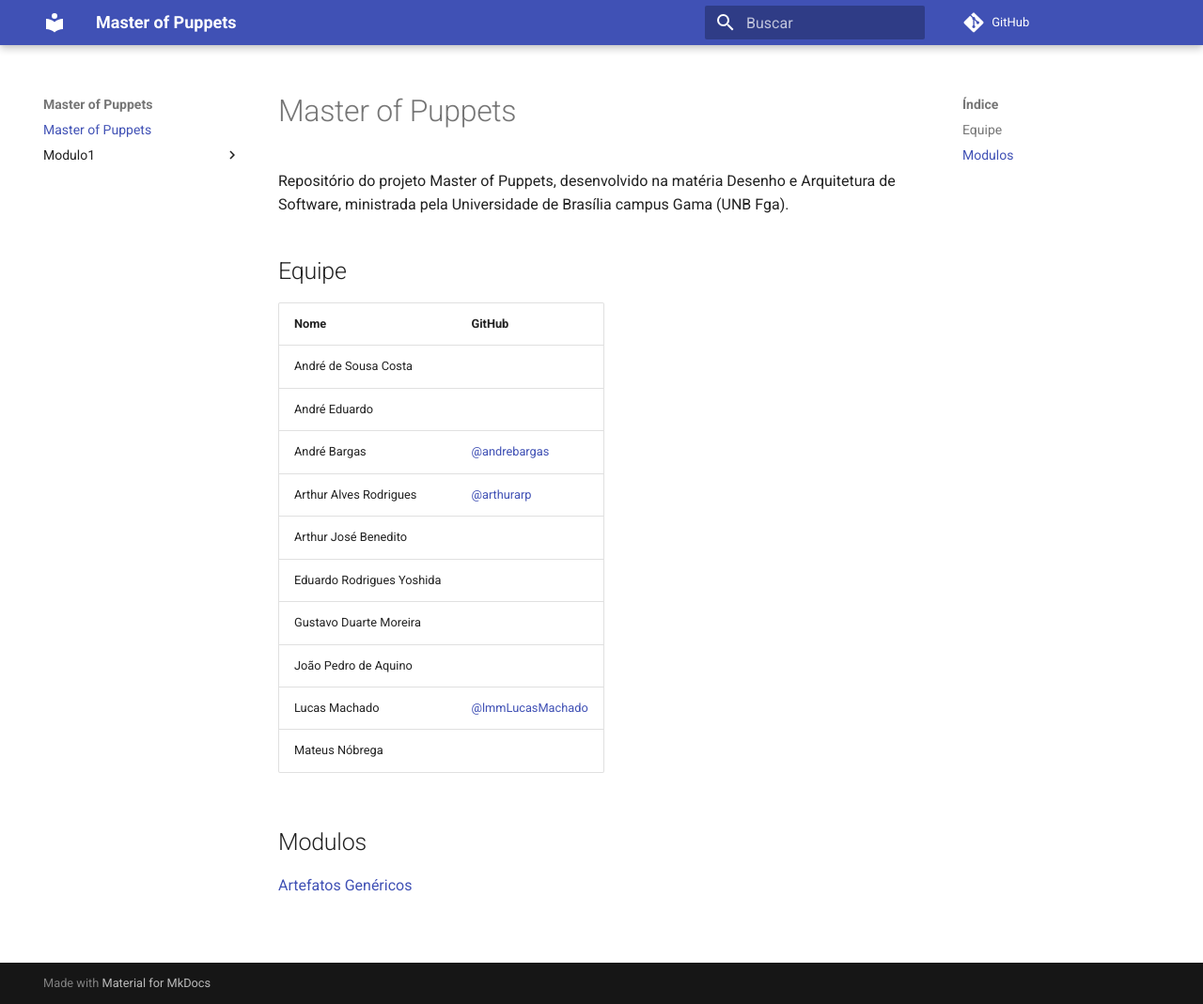
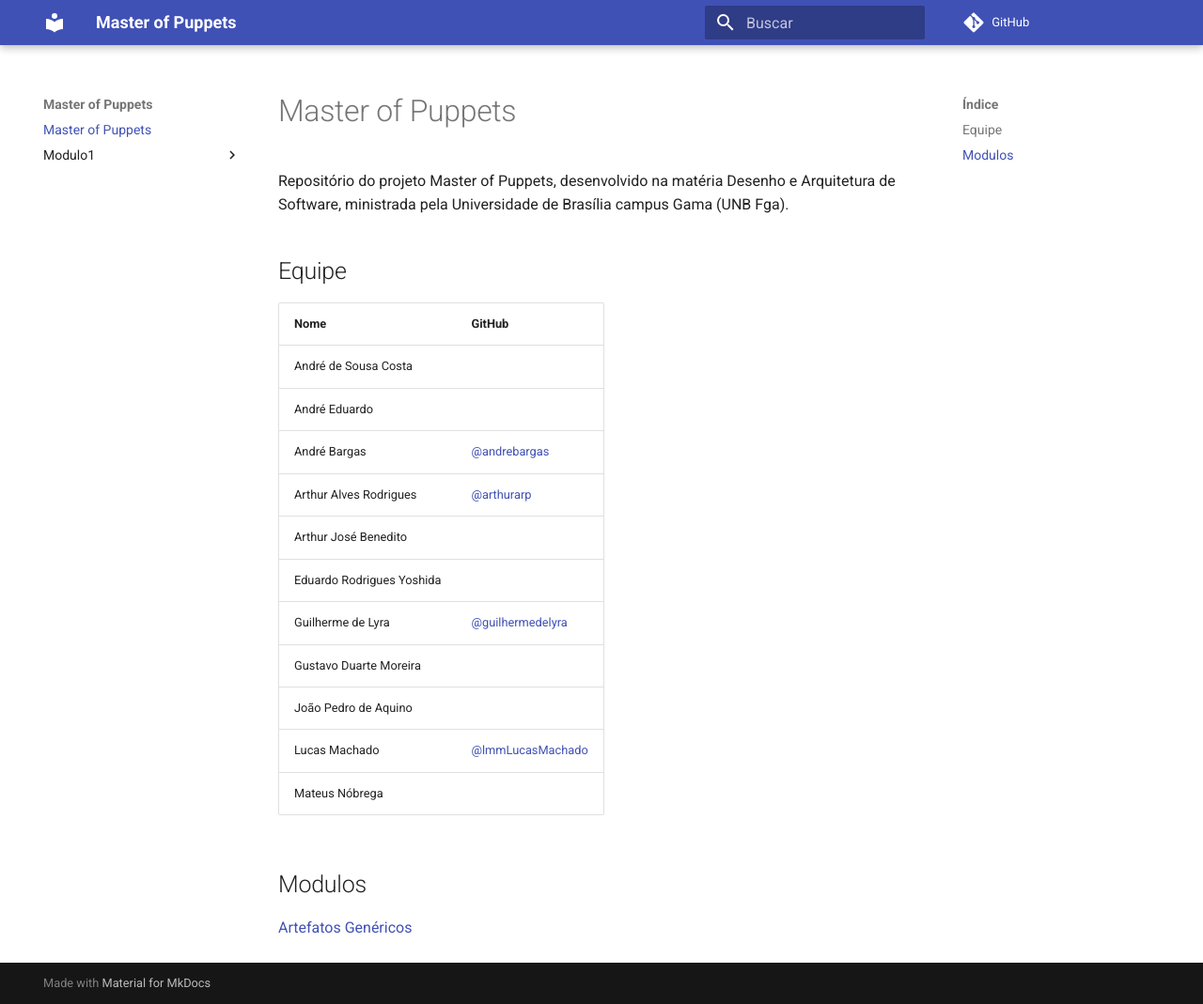
Before and after one commit to desenho-de-software-2019-02/Documentation, an MkDocs documentation site: the page built from docs/index.md, in a window 1280 px wide and 1069 px high. Shown: the whole window at 94% size. Built offline with MkDocs 1.6.1 and Material for MkDocs 9.7.7, drawn with Linux system fonts in a browser that asks for light colours; comment, search, counter and statistics services are not loaded.

Commit message:
Update index.md

```diff
--- a/docs/index.md
+++ b/docs/index.md
@@ -12,6 +12,7 @@
 | Arthur Alves Rodrigues | [@arthurarp](https://github.com/arthurarp) |
 | Arthur José Benedito |  |
 | Eduardo Rodrigues Yoshida |  |
+| Guilherme de Lyra | [@guilhermedelyra](https://github.com/guilhermedelyra) |
 | Gustavo Duarte Moreira |  |
 | João Pedro de Aquino |  |
 | Lucas Machado | [@lmmLucasMachado](https://github.com/lmmLucasMachado) |
```
